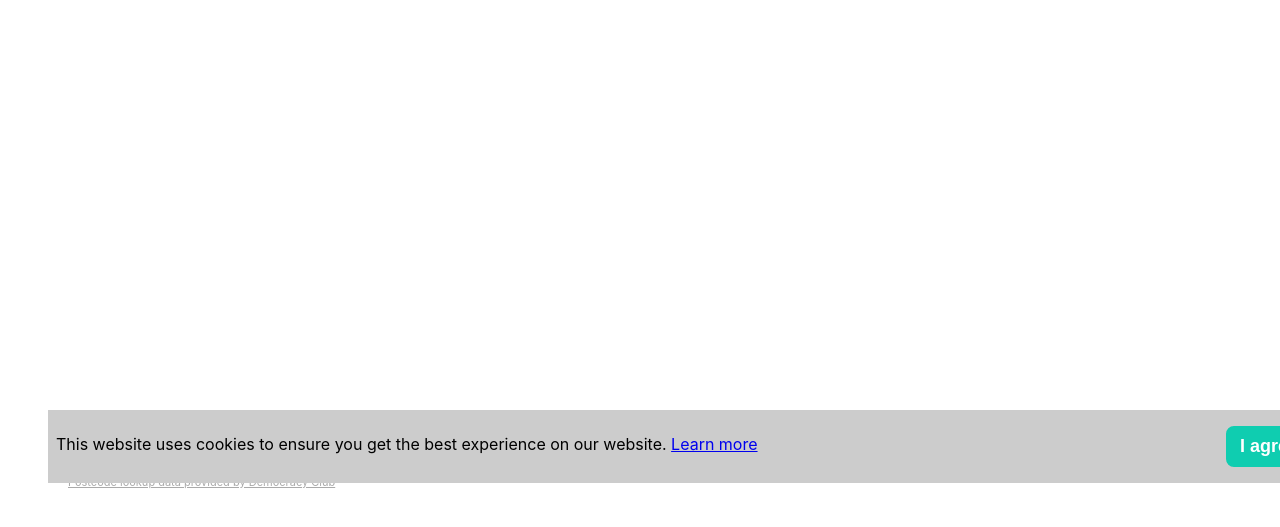
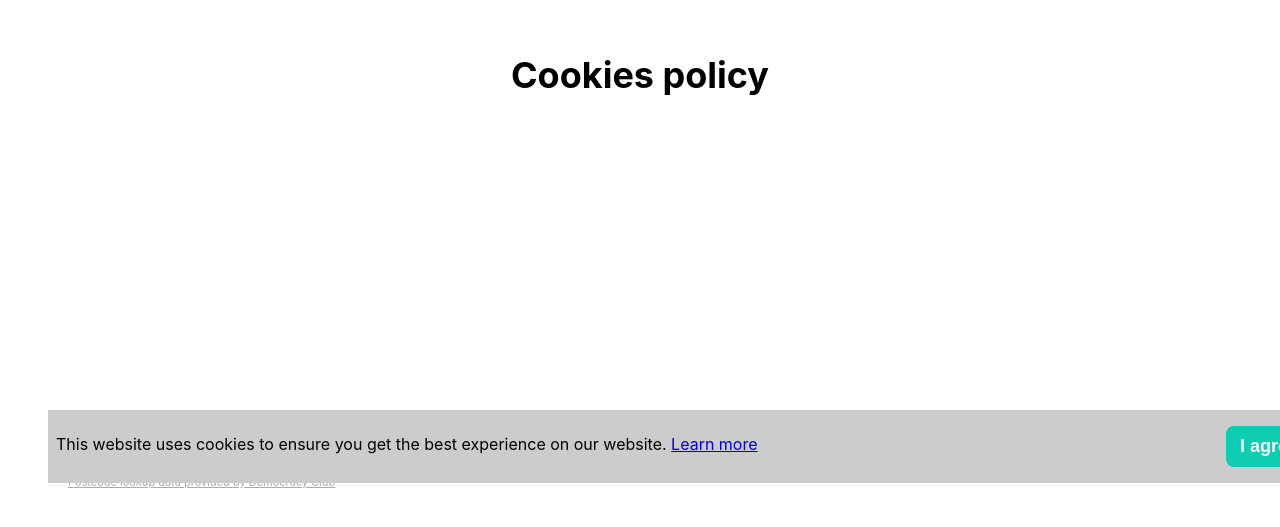
Before and after one commit to TechForUK/simple-vote-ui, a React (Create React App) app: page /cookiePolicy in a window 1280 px wide. Shown: the part 301-828 px from the top of the page. Built offline with nearby package versions, Linux system fonts and the light colour scheme.

Commit message:
Add cookie policy placeholder

```diff
--- /dev/null
+++ b/src/Cookies.js
@@ -0,0 +1,14 @@
+import React, { Fragment } from 'react';
+import './Terms.css';
+
+function Privacy() {
+  return (
+    <Fragment>
+      <div>
+        <h1>Cookies policy</h1>
+      </div>
+    </Fragment>
+  );
+}
+
+export default Privacy;
--- a/src/RenderingController.js
+++ b/src/RenderingController.js
@@ -9,6 +9,7 @@ import SignaturePage from './formViews/SignaturePage';
 import ThankYou from './ThankYou';
 import Terms from './Terms';
 import Privacy from './Privacy';
+import Cookies from './Cookies';
 
 function RenderingController({
   formData,
@@ -68,6 +69,7 @@ function RenderingController({
         />
         <Route path="/termsAndConditions" exact render={() => <Terms />} />
         <Route path="/privacyPolicy" exact render={() => <Privacy />} />
+        <Route path="/cookiePolicy" exact render={() => <Cookies />} />
       </Router>
     </Fragment>
   );
```
